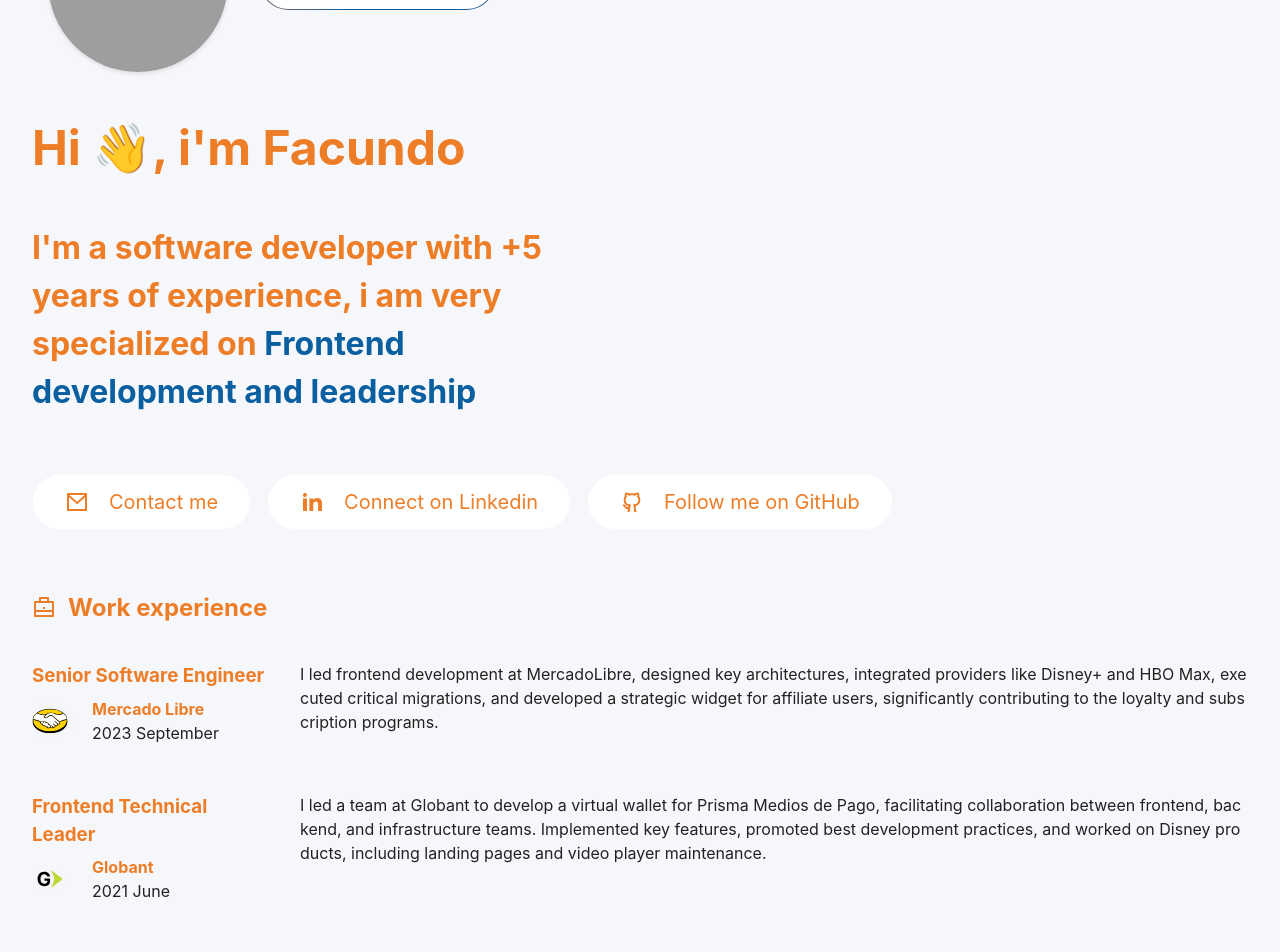
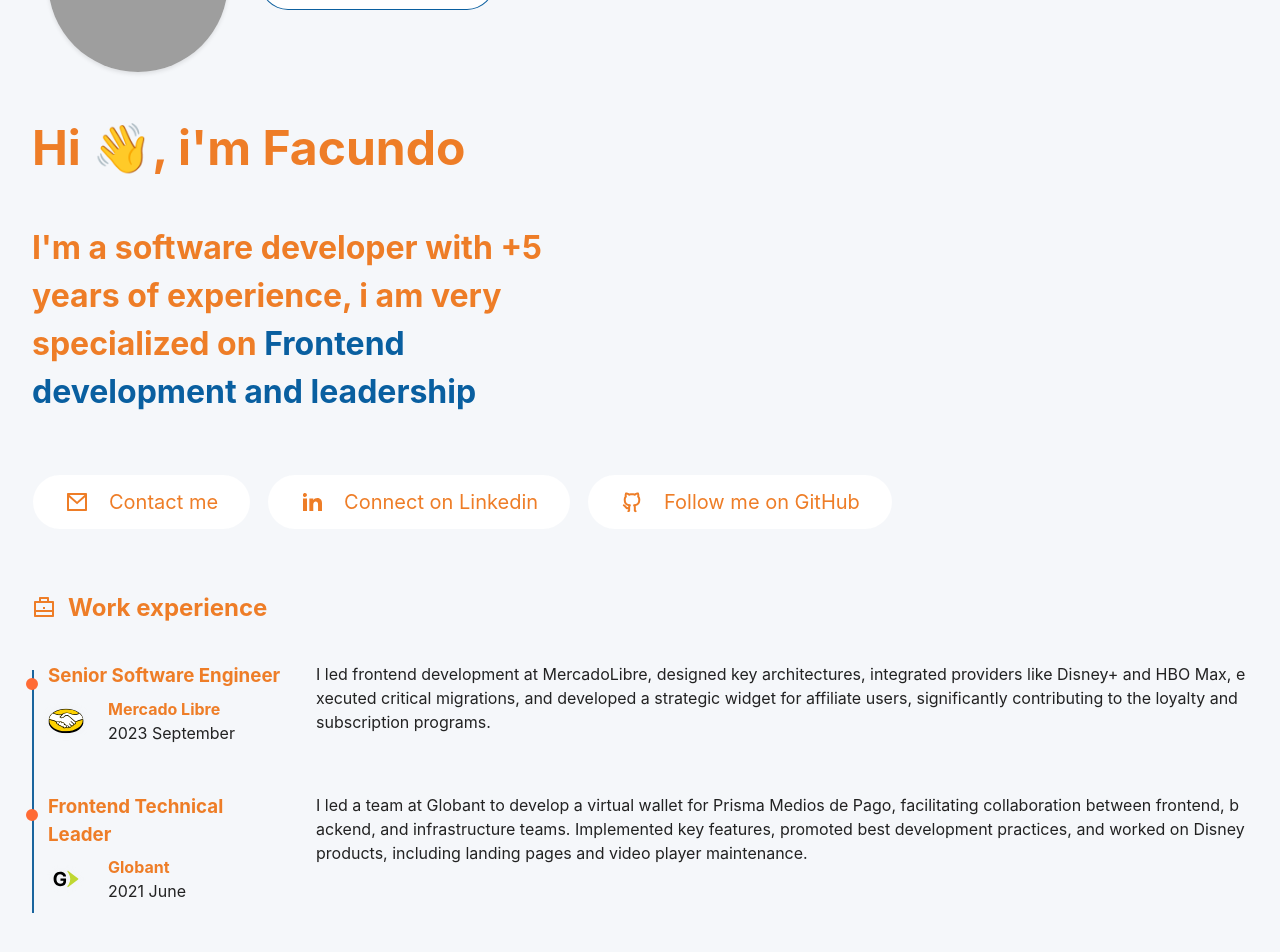
Before and after one commit to FacundoPalombo/hello, a React (Vite) app: page / in a window 1280 px wide. Shown: the part 156-1108 px from the top of the page. Built offline with nearby package versions, Linux system fonts and the light colour scheme; grey boxes are pictures that could not be loaded.

Commit message:
fix: timeline

```diff
--- a/src/components/Experience.module.css
+++ b/src/components/Experience.module.css
@@ -1,10 +1,11 @@
 .experience {
+  position: relative;
   margin-bottom: 2em;
   display: flex;
   flex-direction: column;
   align-items: flex-start;
   justify-content: center;
-
+  margin-left: 1em;
   gap: 1em;
 
   @media screen and (min-width: 640px) {
@@ -14,7 +15,24 @@
     flex-direction: row;
     justify-content: space-between;
   }
+
+  &::before {
+    content: "";
+    vertical-align: middle;
+    position: absolute;
+    border: 6px solid var(--primary-color);
+    border-radius: 50%;
+
+    margin-left: -22px;
+    top: 8px;
+
+    @media screen and (min-width: 640px) {
+      margin-left: -22px;
+      margin-top: 8px;
+    }
+  }
 }
+
 .heading {
   display: flex;
   flex-direction: column;
--- a/src/components/WorkExperiences.module.css
+++ b/src/components/WorkExperiences.module.css
@@ -1,4 +1,10 @@
-.heading {
+.workExperiences {
+  display: block;
+  position: relative;
+  box-sizing: border-box;
+}
+
+.workExperiences__heading {
   display: inline-flex;
   align-items: center;
   justify-content: flex-start;
@@ -11,9 +17,17 @@
   }
 }
 
-.workExperiences {
-  overflow: hidden;
+.workExperiences__list {
+  position: relative;
   display: block;
-  position: relative;
-  box-sizing: border-box;
+
+  &::before {
+    position: absolute;
+    display: flex;
+    flex-direction: column;
+    content: "";
+    height: 100%;
+    border: solid 1px var(--secondary-color);
+    margin-top: 8px;
+  }
 }
--- a/src/components/WorkExperiences.tsx
+++ b/src/components/WorkExperiences.tsx
@@ -9,10 +9,11 @@ export default function WorkExperiences() {
   const { t } = useTranslation();
   return (
     <section className={styles.workExperiences}>
-      <h2 className={styles.heading}>
+      <h2 className={styles.workExperiences__heading}>
         <Case />
         {t("Experiencia laboral")}
       </h2>
+      <div className={styles.workExperiences__list}>
         <Experience
           title={t("Senior Software Engineer")}
           company={t("Mercado Libre")}
@@ -34,6 +35,7 @@ export default function WorkExperiences() {
             "Lideré un equipo en Globant para desarrollar una billetera virtual para Prisma Medios de Pago, facilitando la colaboración entre frontend, backend e infraestructura. Implementé funciones clave, promoví buenas prácticas de desarrollo y trabajé en productos para Disney, incluyendo landing pages y mantenimiento de reproductores de video."
           )}
         </Experience>
+      </div>
     </section>
   );
 }
--- a/src/index.css
+++ b/src/index.css
@@ -1,7 +1,7 @@
 :root {
   /* Primary Colors */
-  --primary-color: #1a659e; /* Professional Friendly Blue */
-  --secondary-color: #ff6b35; /* Soft Complementary Orange */
+  --primary-color: #ff6b35; /* Soft Complementary Orange */
+  --secondary-color: #1a659e; /* Professional Friendly Blue */
   --accent-color: #095fa0; /* Vibrant Orange for Highlights */
 
   /* Backgrounds */
@@ -22,8 +22,8 @@
   --active-color: #4b4be8; /* Dark Blue for Active States */
 
   /* Dark Theme Variables */
-  --primary-color-dark: #1a659e; /* Darker Friendly Blue */
-  --secondary-color-dark: #efefd0; /* Soft Complementary Orange on Dark */
+  --primary-color-dark: #ff6b35; /* Soft Complementary Orange on Dark */
+  --secondary-color-dark: #f2f2bd; /* 1a659eDarker Friendly Blue */
   --accent-color-dark: #ff6b35; /* Vibrant Orange for Dark Theme Highlights */
 
   --background-color-dark: #1a1a1a; /* Very Dark Gray for Main Background */
@@ -97,7 +97,7 @@ h6 {
 }
 
 a {
-  color: var(--primary-color);
+  color: var(--secondary-color);
 }
 
 a:hover {
@@ -105,7 +105,7 @@ a:hover {
 }
 
 button {
-  background-color: var(--primary-color);
+  background-color: var(--secondary-color);
   color: var(--text-color);
   border: 1px solid var(--border-color);
   box-shadow: 0 2px 4px var(--shadow-color);
```
Lines whose indentation alone changed are shown as unchanged.
